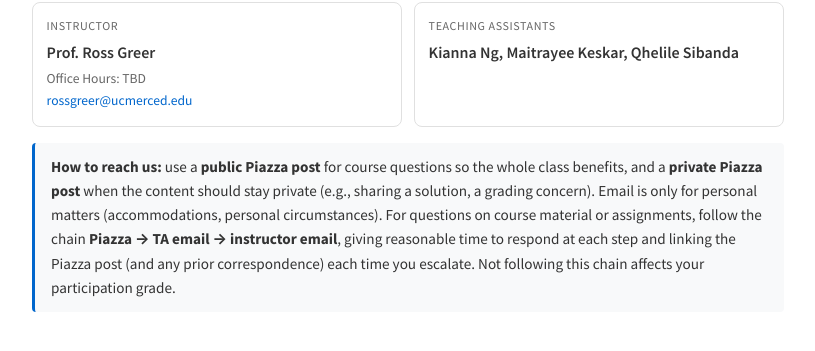
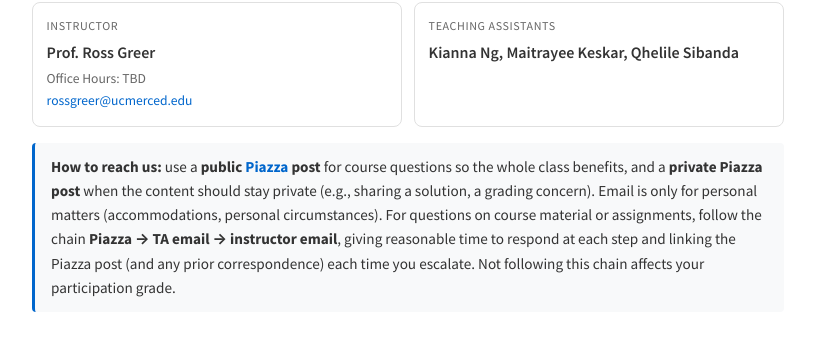
Before and after one commit to rossgreer/rossgreer.github.io, a Jekyll site: the page built from cse185.md, in a window 1280 px wide and 900 px high, scrolled down 923 px. Shown: the part 103-454 px from the top of the window, without its empty margins (232-1047 px from the left). Built offline with Jekyll 4.4.1, drawn with Linux system fonts in a browser that asks for light colours; some web fonts are replaced.

Commit message:
Link Piazza URL in CSE 185 quick facts and staff contact note
Co-Authored-By: Claude Sonnet 5 <noreply@anthropic.com>

```diff
--- a/cse185.md
+++ b/cse185.md
@@ -22,7 +22,7 @@ permalink: /teaching/cse185/
   </div>
   <div class="qf-card">
     <div class="qf-label">Communication</div>
-    <div class="qf-value">Piazza</div>
+    <div class="qf-value"><a href="https://piazza.com/class/mt9m9zj3tq51jg/" target="_blank" rel="noopener">Piazza</a></div>
   </div>
 </div>
 
@@ -62,7 +62,7 @@ permalink: /teaching/cse185/
       <div class="staff-name">Kianna Ng, Maitrayee Keskar, Qhelile Sibanda</div>
     </div>
   </div>
-  <p class="staff-note"><strong>How to reach us:</strong> use a <strong>public Piazza post</strong> for course questions so the whole class benefits, and a <strong>private Piazza post</strong> when the content should stay private (e.g., sharing a solution, a grading concern). Email is only for personal matters (accommodations, personal circumstances). For questions on course material or assignments, follow the chain <strong>Piazza &rarr; TA email &rarr; instructor email</strong>, giving reasonable time to respond at each step and linking the Piazza post (and any prior correspondence) each time you escalate. Not following this chain affects your participation grade.</p>
+  <p class="staff-note"><strong>How to reach us:</strong> use a <strong>public <a href="https://piazza.com/class/mt9m9zj3tq51jg/" target="_blank" rel="noopener">Piazza</a> post</strong> for course questions so the whole class benefits, and a <strong>private Piazza post</strong> when the content should stay private (e.g., sharing a solution, a grading concern). Email is only for personal matters (accommodations, personal circumstances). For questions on course material or assignments, follow the chain <strong>Piazza &rarr; TA email &rarr; instructor email</strong>, giving reasonable time to respond at each step and linking the Piazza post (and any prior correspondence) each time you escalate. Not following this chain affects your participation grade.</p>
 </section>
 
 <section id="schedule" class="syllabus-section">
```
